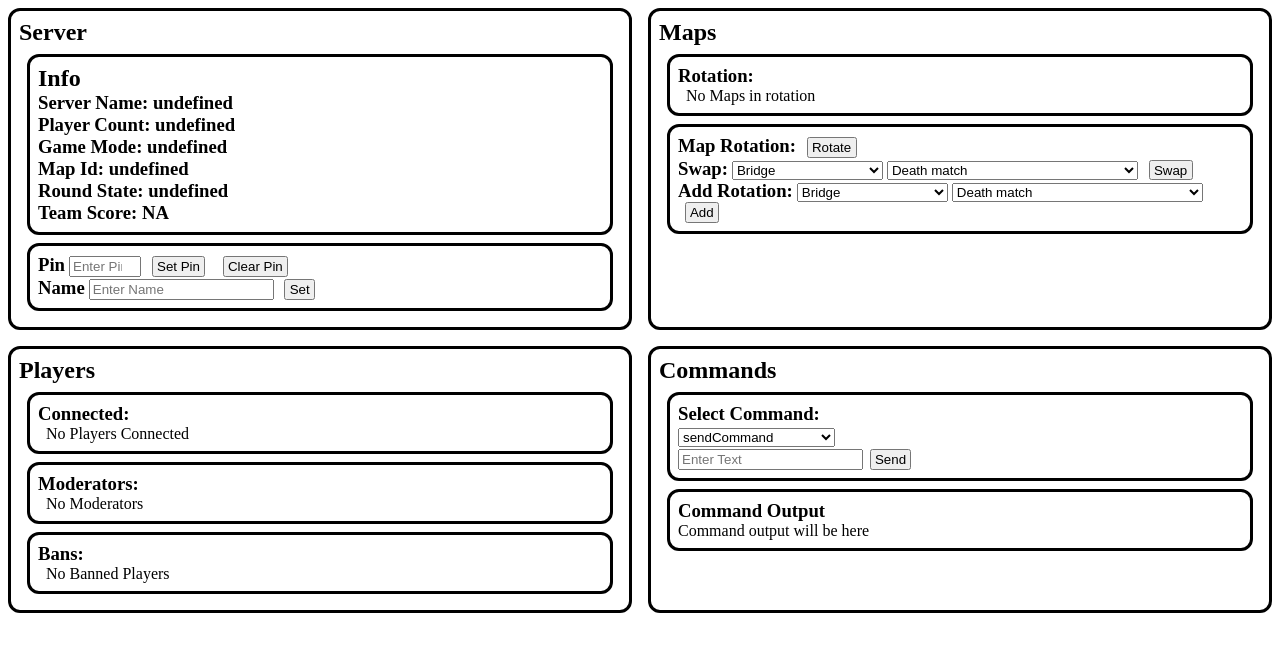
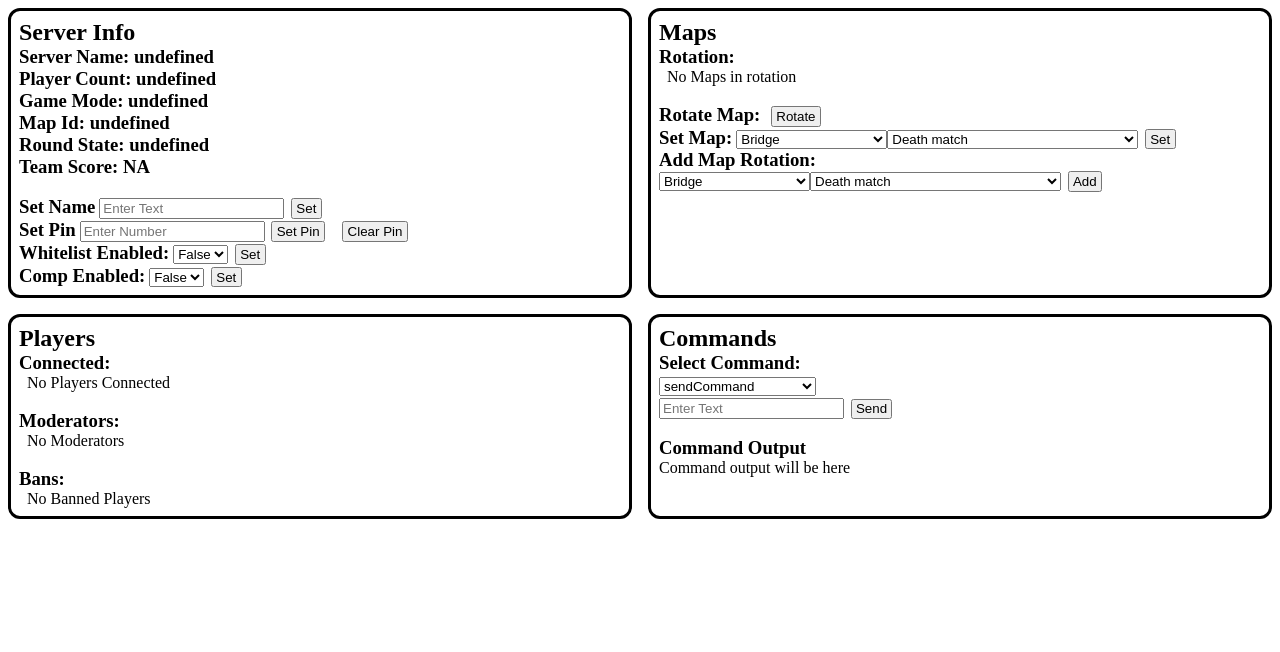
Before and after one commit to austinharms/PavlovServerManager, a website: page wwwroot/index.html in a window 1280 px wide. Drawn offline with Linux system fonts and the light colour scheme; no server answers.

Commit message:
Add embed form creation

```diff
--- a/wwwroot/dombuilder.js
+++ b/wwwroot/dombuilder.js
@@ -3,7 +3,6 @@ const DOMBuilder = {};
 DOMBuilder.updateServerInfo = ({ data }) => {
     const targetDiv = document.querySelector(".server-info");
     targetDiv.innerHTML = `
-    <h2>Info</h2>
     <h3>Server Name: ${data.ServerName}</h3>
     <h3>Player Count: ${data.PlayerCount}</h3>
     <h3>Game Mode: ${data.GameMode}</h3>
@@ -46,7 +45,7 @@ DOMBuilder.updateCustomCommand = () => {
     targetDiv.innerHTML = `
     <h3 class="inline-block">Select Command:<h3>
     <select class="custom-command-select" onchange='document.querySelector(".command-input-form-wrapper").innerHTML = DOMBuilder.createCommandForm(this.value);'>
-    ${PavlovServer.COMMAND_LIST.reduce((acc, cmd, idx) => acc + `<option value="${cmd.commandName}" ${idx === 0?"selected":""}>${cmd.commandName}</option>`, "")}
+    ${PavlovServer.COMMAND_LIST.reduce((acc, cmd, idx) => acc + `<option value="${cmd.commandName}" ${idx === 0 ? "selected" : ""}>${cmd.commandName}</option>`, "")}
     </select>
     <br/>
     <section class="command-input-form-wrapper" >
@@ -54,7 +53,24 @@ DOMBuilder.updateCustomCommand = () => {
     </section>`;
 };
 
-DOMBuilder.createSelectOptions = ({ data }, selected = null, hasWorkshop = false) => data.reduce((acc, val) => acc + `<option ${selected === val.id ? "selected" : ""} value="${val.id}">${val.name}</option>`, "") + (hasWorkshop?`<option value="WORKSHOP" onclick="onOpenWorkshopResults(this)">Select from workshop</option>`:"");
+DOMBuilder.createEmbedForms = () => {
+    document.querySelectorAll(`embed[type="command-form"]`).forEach(embed => {
+        try {
+            const defaultValues = [];
+            const defaultCount = parseInt(embed.dataset.count || "0");
+            for (let i = 0; i < defaultCount; ++i) {
+                defaultValues.push(embed.dataset[`${i}`]);
+            }
+
+            embed.insertAdjacentHTML("afterend", DOMBuilder.createCommandForm(embed.dataset.command, embed.dataset.buttonName || "Send", defaultValues, embed.dataset.hidden || false));
+            embed.remove();
+        } catch (e) {
+            console.error("Failed to create embed command form", e);
+        }
+    });
+};
+
+DOMBuilder.createSelectOptions = ({ data }, selected = null, hasWorkshop = false) => data.reduce((acc, val) => acc + `<option ${selected === val.id ? "selected" : ""} value="${val.id}">${val.name}</option>`, "") + (hasWorkshop ? `<option value="WORKSHOP" onclick="onOpenWorkshopResults(this)">Select from workshop</option>` : "");
 
 DOMBuilder.createCommandForm = (commandName, buttonName = "Send", defaultValues = [], hidden = false) => {
     const command = PavlovServer[commandName];
--- a/wwwroot/index.html
+++ b/wwwroot/index.html
@@ -1,5 +1,6 @@
 <!DOCTYPE html>
 <html lang="en">
+
 <head>
     <meta charset="UTF-8">
     <meta name="viewport" content="width=device-width, initial-scale=1.0">
@@ -9,54 +10,52 @@
     <script src="script.js" defer></script>
     <link rel="stylesheet" href="style.css">
 </head>
+
 <body>
     <main>
         <div class="server-wrapper">
-            <h2>Server</h2>
-            <div class="server-info"></div>
-            <div>
-                <h3 class="inline-block">Pin</h3>
-                <form class="command-form inline-block" action="javascript:void(0);" onsubmit="onCommandFormSubmit(this)" data-count="0" data-command="setServerPin">
-                    <input name="0" type="number" max="9999" min="0" placeholder="Enter Pin" />
-                    <button>Set Pin</button>
-                </form>
-                <form class="command-form inline-block" action="javascript:void(0);" onsubmit="onCommandFormSubmit(this)" data-count="0" data-command="setServerPin">
-                    <button>Clear Pin</button>
-                </form>
-                <br/>
-                <h3 class="inline-block">Name</h3>
-                <form class="command-form inline-block" action="javascript:void(0);" onsubmit="onCommandFormSubmit(this)" data-count="1" data-command="setServerName">
-                    <input name="0" type="text" placeholder="Enter Name" />
-                    <button>Set</button>
-                </form>
-            </div>
+            <h2>Server Info</h2>
+            <section class="server-info"></section>
+            <br />
+            <section>
+                <h3 class="inline-block">Set Name</h3>
+                <embed type="command-form" data-command="setServerName" data-button-name="Set" />
+            </section>
+            <section>
+                <h3 class="inline-block">Set Pin</h3>
+                <embed type="command-form" data-command="setServerPin" data-button-name="Set Pin" />
+                <embed type="command-form" data-command="setServerPin" data-button-name="Clear Pin" data-hidden="true" data-count="1" data-1="" />
+            </section>
+            <section>
+                <h3 class="inline-block">Whitelist Enabled:</h3>
+                <embed type="command-form" data-command="setWhitelistEnabled" data-button-name="Set" />
+            </section>
+            <section>
+                <h3 class="inline-block">Comp Enabled:</h3>
+                <embed type="command-form" data-command="setCompEnabled" data-button-name="Set" />
+            </section>
+            <section class="game-mode-commands">
+            </section>
         </div>
         <div class="map-wrapper">
             <h2>Maps</h2>
-            <div>
             <h3>Rotation:</h3>
             <ul class="map-rotation">
                 <li>No Maps in rotation</li>
             </ul>
-            </div>
-            <div class="map-controls">
-                <form class="command-form" action="javascript:void(0);" onsubmit="onCommandFormSubmit(this)" data-count="0" data-command="rotateMap">
-                    <h3 class="inline-block">Map Rotation:</h3>
-                    <button>Rotate</button>
-                </form>
-                <form class="command-form" action="javascript:void(0);" onsubmit="onCommandFormSubmit(this)" data-count="2" data-command="switchMap">
-                    <h3 class="inline-block">Swap: </h3>
-                    <select class="param-select" data-type-id="3" name="0"></select>
-                    <select class="param-select" data-type-id="1" name="1"></select>
-                    <button>Swap</button>
-                </form>
-                <form class="command-form" action="javascript:void(0);" onsubmit="onCommandFormSubmit(this)" data-count="2" data-command="addMapRotation">
-                    <h3 class="inline-block">Add Rotation: </h3>
-                    <select class="param-select" data-type-id="3" name="0"></select>
-                    <select class="param-select" data-type-id="1" name="1"></select>
-                    <button>Add</button>
-                </form>
-            </div>
+            <br />
+            <section>
+                <h3 class="inline-block">Rotate Map:</h3>
+                <embed type="command-form" data-command="rotateMap" data-button-name="Rotate" />
+            </section>
+            <section>
+                <h3 class="inline-block">Set Map:</h3>
+                <embed type="command-form" data-command="switchMap" data-button-name="Set" />
+            </section>
+            <section>
+                <h3 class="inline-block">Add Map Rotation:</h3>
+                <embed type="command-form" data-command="addMapRotation" data-button-name="Add" />
+            </section>
             <div class="workshop-search-wrapper" hidden>
                 <div class="workshop-search">
                     <form class="workshop-search-form">
@@ -70,34 +69,29 @@
         </div>
         <div class="player-list-wrapper">
             <h2>Players</h2>
-            <div>
             <h3>Connected:</h3>
             <ul class="player-list">
                 <li>No Players Connected</li>
             </ul>
-            </div>
-            <div>
+            <br />
             <h3>Moderators:</h3>
             <ul class="mod-list">
                 <li>No Moderators</li>
             </ul>
-            </div>
-            <div>
+            <br />
             <h3>Bans:</h3>
             <ul class="banned-list">
                 <li>No Banned Players</li>
             </ul>
         </div>
-        </div>
         <div class="command-wrapper">
             <h2>Commands</h2>
-            <div class="command-input">
+            <section class="command-input">
                 <h3>Select Command</h3>
-            </div>
-            <div>
+            </section>
+            <br />
             <h3>Command Output</h3>
             <p class="command-output">Command output will be here</p>
-            </div>
         </div>
     </main>
 </body>
--- a/wwwroot/pavlovserver.js
+++ b/wwwroot/pavlovserver.js
@@ -76,7 +76,7 @@ const PavlovServer = {
         ["setTTTTimerPaused", "TTTPauseTimer", "TTTPauseTimer", "TTTPauseTimer", ["Pauses the TTT round timer", { required: true, type: PavlovServer.PARAM_TYPE.BOOL }]], // may not be right
         ["setPlayerTTTKarma", "TTTSetKarma", "TTTSetKarma", "TTTSetKarma", ["Sets the players TTT karma", { required: true, type: PavlovServer.PARAM_TYPE.PLAYER_ID }, { required: true, type: PavlovServer.PARAM_TYPE.INT }]], // may not be right
         ["setPlayerTTTRole", "TTTSetRole", "TTTSetRole", "TTTSetRole", ["Sets the players TTT Role", { required: true, type: PavlovServer.PARAM_TYPE.PLAYER_ID }, { required: true, type: PavlovServer.PARAM_TYPE.TTT_ROLE }]], // may not be right
-        ["SetCompEnabled", "EnableCompMode", "EnableCompMode", "EnableCompMode", ["Enable/Disable competitive mode", { required: true, type: PavlovServer.PARAM_TYPE.BOOL }]],
+        ["setCompEnabled", "EnableCompMode", "EnableCompMode", "EnableCompMode", ["Enable/Disable competitive mode", { required: true, type: PavlovServer.PARAM_TYPE.BOOL }]],
         ["shutdownServer", "Shutdown", "Shutdown", "Shutdown", ["Shutdown the server"]], // may not be right
     ].forEach(cmd => {
         PavlovServer[cmd[0]] = async (...args) => {
--- a/wwwroot/script.js
+++ b/wwwroot/script.js
@@ -90,6 +90,7 @@ DatasetManager.addDataListener(DEFAULT_DATASETS.MODE_LIST, (dataset) => document
 DatasetManager.addDataListener(DEFAULT_DATASETS.MAP_LIST, (dataset) => document.querySelectorAll(`.param-select[data-type-id="${PavlovServer.PARAM_TYPE.MAP}"]`).forEach(e => e.innerHTML = DOMBuilder.createSelectOptions(dataset, e.value, true)));
 DatasetManager.addDataListener(DEFAULT_DATASETS.ITEM_LIST, (dataset) => document.querySelectorAll(`.param-select[data-type-id="${PavlovServer.PARAM_TYPE.ITEM}"]`).forEach(e => e.innerHTML = DOMBuilder.createSelectOptions(dataset, e.value)));
 DOMBuilder.updateCustomCommand();
+DOMBuilder.createEmbedForms();
 
 document.querySelector(".workshop-search-wrapper").addEventListener("click", e => {
     const wrapper = document.querySelector(".workshop-search-wrapper");
--- a/wwwroot/style.css
+++ b/wwwroot/style.css
@@ -18,9 +18,16 @@ h5,
 ul,
 li,
 div,
-button {
+button,
+section {
     margin: 0;
     padding: 0;
+}
+
+embed {
+    margin: 0;
+    padding: 0;
+    display: inline-block;
 }
 
 button {
```
Lines whose indentation alone changed are shown as unchanged.
